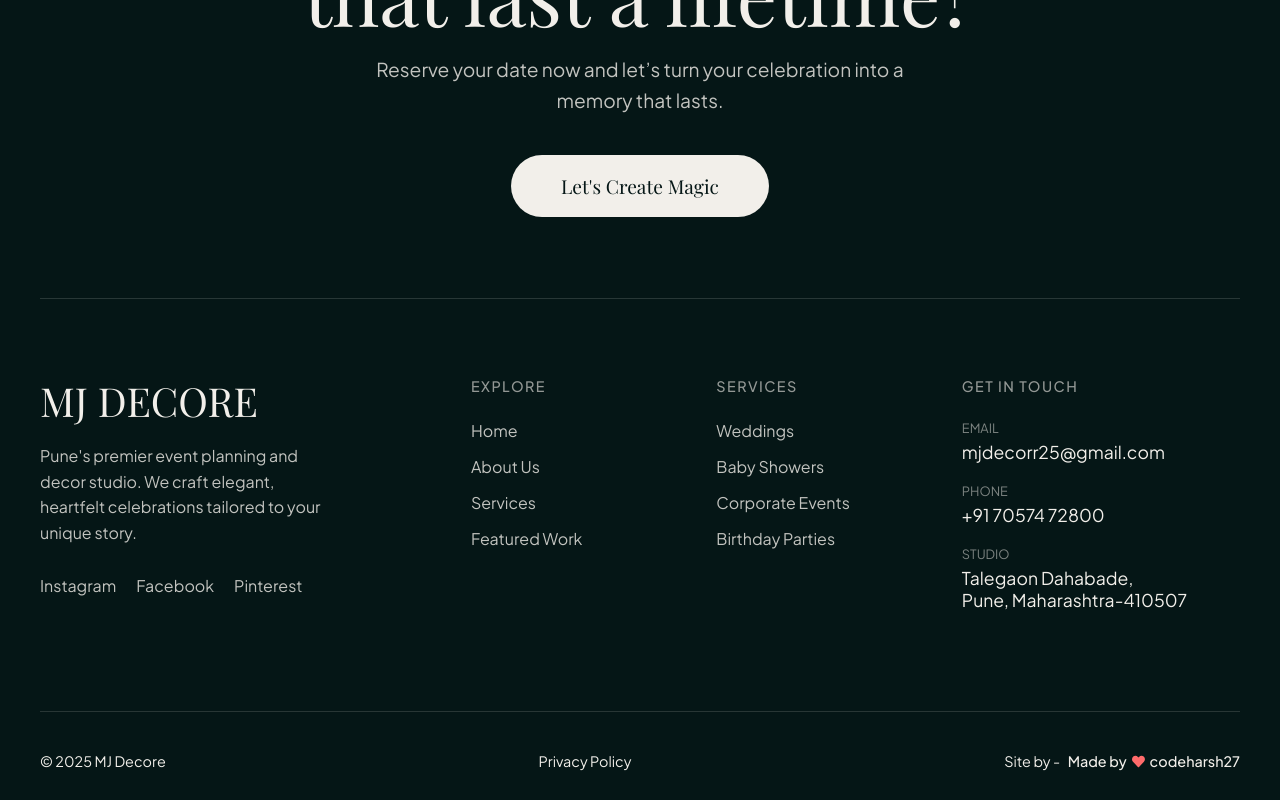
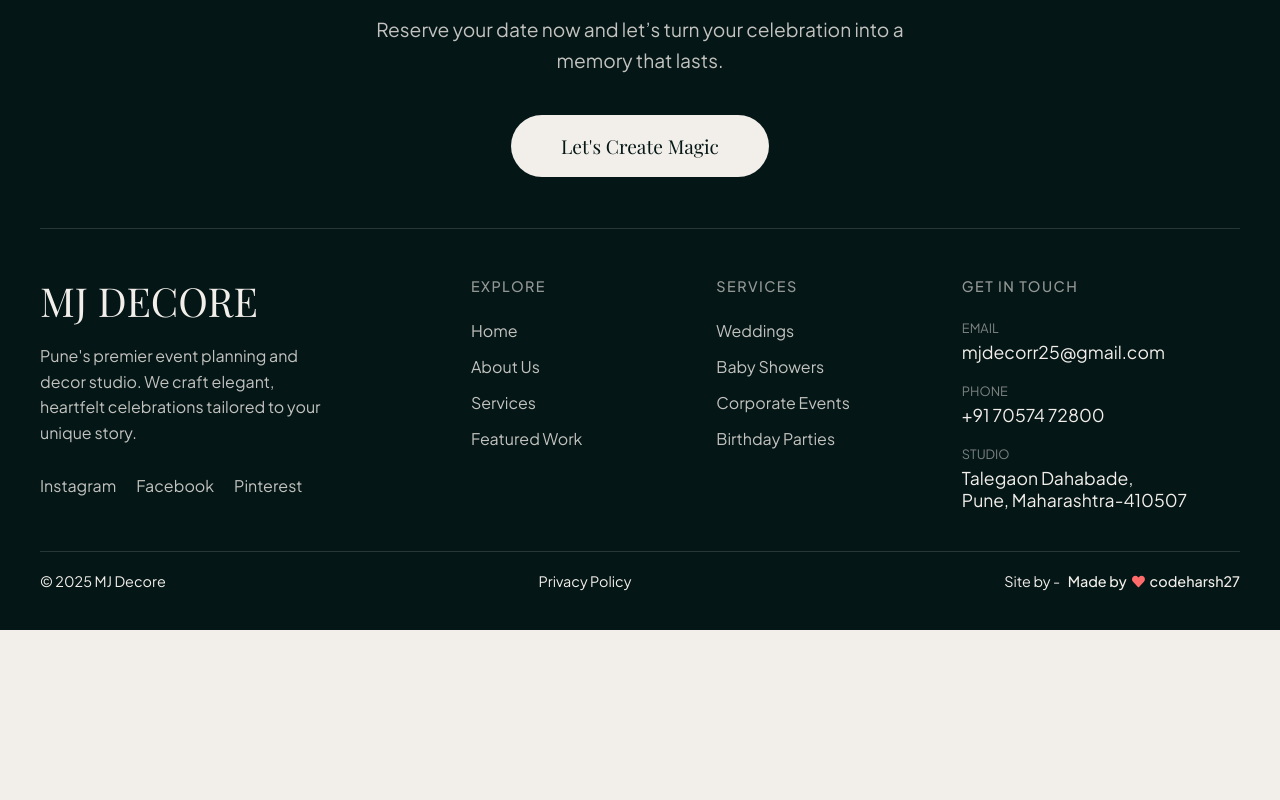
Before and after one commit to webarjun022/Mj_decore02, a React (Vite) app: page / in a window 1280 px wide. Shown: the part 6772-7572 px from the top of the page. After the commit the page ends 7402 px from the top, so only its background shows below. Built offline with nearby package versions, Linux system fonts and the light colour scheme; a web font is replaced by a local one.

Commit message:
Reduce footer spacing for better visibility

```diff
--- a/src/components/FeaturedWorkSection.jsx
+++ b/src/components/FeaturedWorkSection.jsx
@@ -57,7 +57,7 @@ const FeaturedWorkSection = () => {
                     </div>
 
                     {/* Item 3: Wide Layout - Reel 3 (Wide Decor) */}
-                    <div className="work-item wide fade-up stagger-3" onClick={() => window.open('https://www.instagram.com/reel/DRJvm88jfHM/?igsh=YTZtMXc1b3J1ZG91', '_blank')}>
+                    <div className="work-item wide fade-up stagger-3" onClick={() => window.open('https://www.instagram.com/mjevents_pune/', '_blank')}>
                         <div className="work-image-slider">
                             <img src={reel3} alt="Event Venue" />
                             <div className="img-overlay"></div>
@@ -65,7 +65,7 @@ const FeaturedWorkSection = () => {
                                 <span className="work-category">Highlights</span>
                                 <h3 className="work-title">Grand Ambience</h3>
                                 <a
-                                    href="https://www.instagram.com/reel/DRJvm88jfHM/?igsh=YTZtMXc1b3J1ZG91"
+                                    href="https://www.instagram.com/mjevents_pune/"
                                     target="_blank"
                                     rel="noopener noreferrer"
                                     className="view-work-btn"
@@ -80,7 +80,7 @@ const FeaturedWorkSection = () => {
 
                 {/* Mobile View All Button */}
                 <div className="mobile-view-all-container">
-                    <a href="https://www.instagram.com/mjevents_pune?igsh=Mm5oeXU1eW1peDNs" target="_blank" rel="noopener noreferrer" className="view-work-btn mobile-main-btn">
+                    <a href="https://www.instagram.com/mjevents_pune/" target="_blank" rel="noopener noreferrer" className="view-work-btn mobile-main-btn">
                         View all work
                     </a>
                 </div>
--- a/src/components/Footer.css
+++ b/src/components/Footer.css
@@ -3,7 +3,8 @@
     width: 100%;
     background-color: #051616;
     color: #F2EFEA;
-    padding: 100px 0 30px 0;
+    padding: 60px 0 40px 0;
+    /* Reduced top padding from 100px */
     font-family: var(--font-sans);
     position: relative;
     overflow: hidden;
@@ -20,7 +21,8 @@
 /* 1. CTA Section */
 .footer-cta-section {
     text-align: center;
-    margin-bottom: 80px;
+    margin-bottom: 50px;
+    /* Reduced from 80px */
 }
 
 .footer-cta-title {
@@ -70,7 +72,8 @@
     width: 100%;
     height: 1px;
     background-color: rgba(242, 239, 234, 0.15);
-    margin-bottom: 80px;
+    margin-bottom: 50px;
+    /* Reduced from 80px */
 }
 
 /* 2. Main Grid */
@@ -78,7 +81,8 @@
     display: grid;
     grid-template-columns: 2fr 1fr 1fr 1.5fr;
     gap: 60px;
-    margin-bottom: 80px;
+    margin-bottom: 20px;
+    /* Reduced from 50px */
 }
 
 /* Columns */
@@ -179,7 +183,8 @@
 /* 3. Bottom Bar */
 .footer-bottom {
     border-top: 1px solid rgba(242, 239, 234, 0.15);
-    padding-top: 40px;
+    padding-top: 20px;
+    /* Reduced from 30px */
     display: flex;
     justify-content: space-between;
     align-items: center;
```
